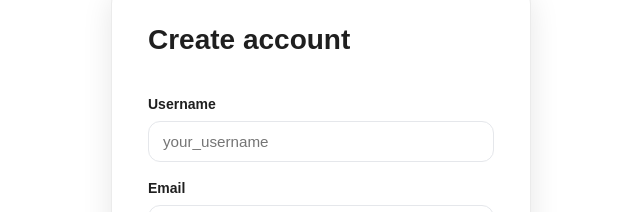
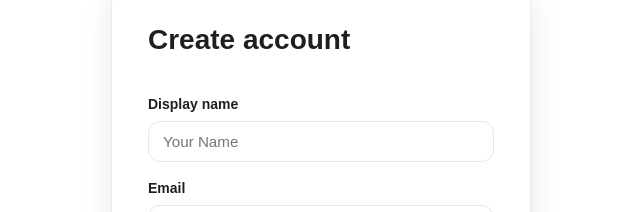
Before and after one commit to amy-pang/ExerVault, a React (Vite) app: page /sign-up in a window 1280 px wide. Shown: the part 108-320 px from the top of the page, without its empty margins (319-959 px from the left). Built offline with nearby package versions, Linux system fonts and the light colour scheme.

Commit message:
changed username to display name to align w supabase auth

```diff
--- a/src/pages/SignUpPage.tsx
+++ b/src/pages/SignUpPage.tsx
@@ -4,7 +4,7 @@ import { supabase } from "../supabaseClient";
 import styles from "./SignInPage.module.css";
 
 export default function SignUpPage() {
-  const [username, setUsername] = useState("");
+  const [displayName, setDisplayName] = useState("");
   const [email, setEmail] = useState("");
   const [password, setPassword] = useState("");
   const [confirm, setConfirm] = useState("");
@@ -23,28 +23,16 @@ export default function SignUpPage() {
 
     setLoading(true);
 
-    const { data, error: signUpError } = await supabase.auth.signUp({
+    const { error: signUpError } = await supabase.auth.signUp({
       email,
       password,
-      options: { data: { username } },
+      options: { data: { display_name: displayName } },
     });
+
+    setLoading(false);
 
     if (signUpError) {
       setError(signUpError.message);
-      setLoading(false);
-      return;
-    }
-
-    // Update the username in public.users (created by the DB trigger)
-    const { error: updateError } = await supabase
-      .from("users")
-      .update({ username })
-      .eq("id", data.user!.id);
-
-    setLoading(false);
-
-    if (updateError) {
-      setError(updateError.message);
     } else {
       navigate("/sign-in");
     }
@@ -56,18 +44,18 @@ export default function SignUpPage() {
         <h1 className={styles.title}>Create account</h1>
 
         <form className={styles.form} onSubmit={handleSubmit}>
-          <label className={styles.label} htmlFor="username">
-            Username
+          <label className={styles.label} htmlFor="displayName">
+            Display name
           </label>
           <input
-            id="username"
+            id="displayName"
             className={styles.input}
             type="text"
-            placeholder="your_username"
-            value={username}
-            onChange={(e) => setUsername(e.target.value)}
+            placeholder="Your Name"
+            value={displayName}
+            onChange={(e) => setDisplayName(e.target.value)}
             required
-            autoComplete="username"
+            autoComplete="name"
           />
 
           <label className={styles.label} htmlFor="email">
```
